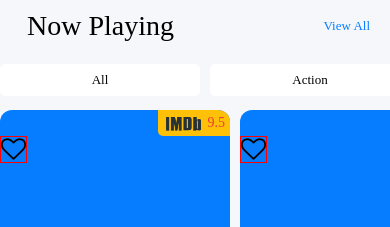
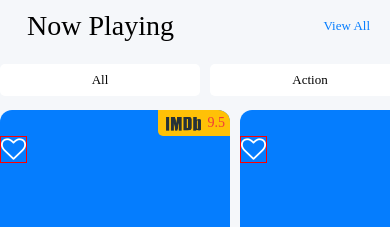
Before and after one commit to JulienMulle/MovieSearch, a React Native app: screen /Home in a window 390 px wide. Shown: the top 227 px of the page. Built offline with nearby package versions, Linux system fonts and the light colour scheme.

Commit message:
mise en forme de heartClikable

```diff
--- a/src/components/MovieCard.js
+++ b/src/components/MovieCard.js
@@ -6,7 +6,7 @@ import IMAGES from '../constant/Images';
 import Icon from 'react-native-vector-icons/FontAwesome';
 
 const myIcon= <Icon name="heart" size={15} color="#f51637" style={{marginRight: 5}} />;
-const HeartClickable = <Icon name="heart-o" size={25} />;
+const HeartClickable = <Icon name="heart-o" size={25} color= {Colors.WHITE} />;
 
 const MovieCard = () => {
     return (
```
